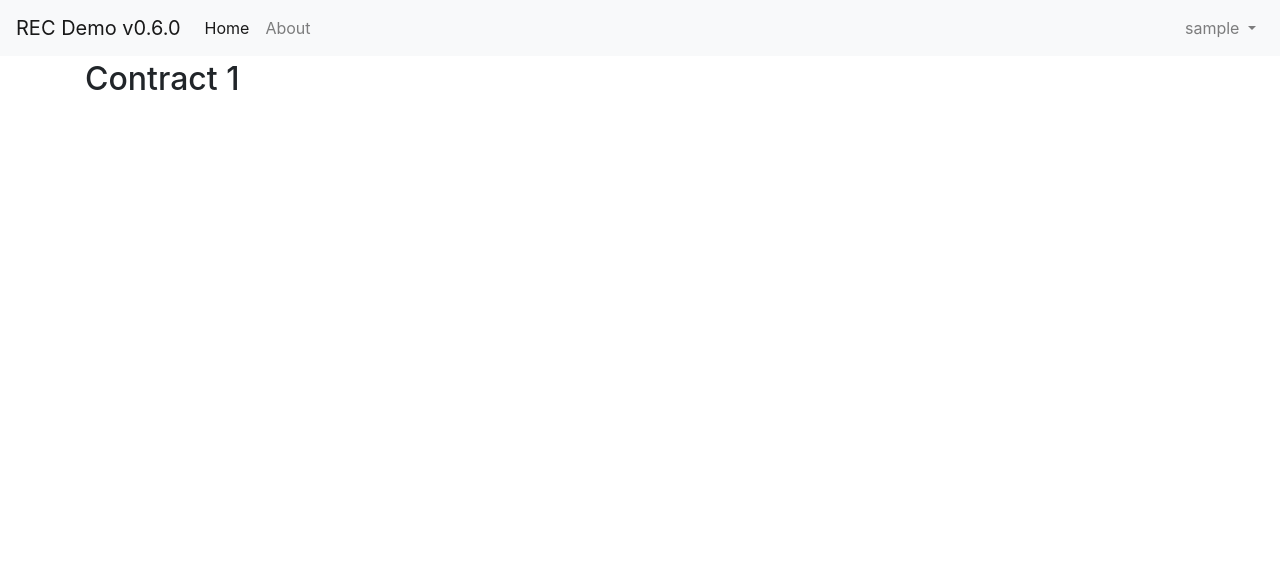
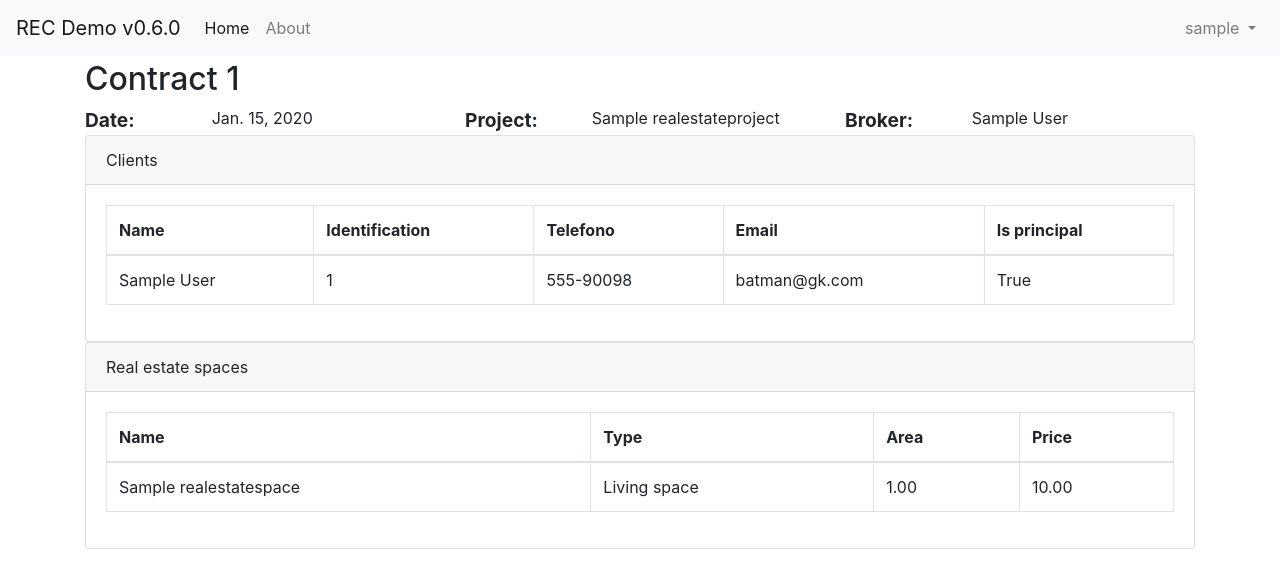
Before and after one commit to luiscberrocal/rec_demo, a Django app: page /en/real-estate/contract/1/ in a window 1280 px wide. Shown: the top 588 px of the page. Run offline with Django 3.2, Linux system fonts and the light colour scheme; a user stored in the database is signed in; tables that the repository leaves empty hold one stand-in row (values such as "Sample post"); some libraries are stand-ins or nearby versions.

Commit message:
Detail view

```diff
--- a/config/settings/base.py
+++ b/config/settings/base.py
@@ -323,8 +323,11 @@ LANGUAGES = (
 ENVIRONMENT_NAME = env('ENVIRONMENT_NAME', default='DEVELOPMENT')
 ENVIRONMENT_ADMIN_CSS = env('ENVIRONMENT_ADMIN_CSS', default='css/admin-dev.css')
 
+USE_THOUSAND_SEPARATOR = True
 es_formats.DATETIME_FORMAT  = 'd-M-Y H:m:s'
 # es_formats.NUMBER_GROUPING
 # es_formats.DATETIME_INPUT_FORMATS
 # es_formats.SHORT_DATETIME_FORMAT
 es_formats.DATE_FORMAT = 'd-M-Y'
+es_formats.DECIMAL_SEPARATOR = '.'
+es_formats.THOUSAND_SEPARATOR = ','
--- a/rec_demo/real_estate/models.py
+++ b/rec_demo/real_estate/models.py
@@ -66,6 +66,8 @@ class RealEstateSpace(Auditable, TimeStampedModel):
     class Meta:
         verbose_name = _('Real estate space')
         verbose_name_plural = _('Real estate spaces')
+        ordering = ('project__name', 'space_type', 'name')
+
 
 
 class Client(Auditable, Human):
@@ -134,6 +136,9 @@ class ContractClient(Auditable, TimeStampedModel):
                                  on_delete=models.CASCADE)
     is_principal = models.BooleanField(_('Is principal'), default=True)
 
+    class Meta:
+        ordering = ('is_principal',)
+
 
 class ContractBroker(Auditable, TimeStampedModel):
     broker = models.ForeignKey(Broker, verbose_name=_('Broker'), related_name='contract_brokers', on_delete=models.CASCADE)
--- a/rec_demo/static/css/project.css
+++ b/rec_demo/static/css/project.css
@@ -29,3 +29,8 @@
 .is-principal {
     font-weight: bolder;
 }
+
+.detail-attribute {
+    font-weight: bolder;
+    font-size: larger;
+}
--- a/rec_demo/templates/real_estate/contract_detail.html
+++ b/rec_demo/templates/real_estate/contract_detail.html
@@ -3,5 +3,82 @@
 {% load i18n %}
 
 {% block content %}
-<h2>{% trans 'Contract' %} {{ object.id }}</h2>
+    <h2>{% trans 'Contract' %} {{ object.id }}</h2>
+    <div class="row">
+        <div class="col-md-4">
+            <div class="row">
+                <div class="col-md-4 detail-attribute">{% trans 'Date' %}:</div>
+                <div class="col-md-8">{{ object.date }}</div>
+            </div>
+        </div>
+        <div class="col-md-4">
+            <div class="row">
+                <div class="col-md-4 detail-attribute">{% trans 'Project' %}:</div>
+                <div class="col-md-8">{{ object.project.name }}</div>
+            </div>
+        </div>
+        <div class="col-md-4">
+            <div class="row">
+                <div class="col-md-4 detail-attribute">{% trans 'Broker' %}:</div>
+                <div class="col-md-8">{{ object.broker.full_name }}</div>
+            </div>
+        </div>
+    </div>
+    <div class="card">
+        <div class="card-header">
+            {% trans 'Clients' %}
+        </div>
+        <div class="card-body">
+            <table class="table table-bordered">
+                <thead>
+                <th scope="col">{% trans 'Name' %}</th>
+                <th scope="col">{% trans 'Identification' %}</th>
+                <th scope="col">{% trans 'Telefono' %}</th>
+                <th scope="col">{% trans 'Email' %}</th>
+                <th scope="col">{% trans 'Is principal' %}</th>
+                </thead>
+                <tbody>
+                {% for contract_client in object.contract_clients.all %}
+                    <tr>
+                        <td>{{ contract_client.client.full_name }}</td>
+                        <td>{{ contract_client.client.national_id }}</td>
+                        <td>555-90098</td>
+                        <td>batman@gk.com</td>
+                        <td>{{ contract_client.is_principal }}</td>
+                    </tr>
+
+                {% endfor %}
+                </tbody>
+            </table>
+        </div>
+    </div>
+
+    <div class="card">
+        <div class="card-header">
+            {% trans 'Real estate spaces' %}
+        </div>
+        <div class="card-body">
+            <table class="table table-bordered">
+                <thead>
+                <th scope="col">{% trans 'Name' %}</th>
+                <th scope="col">{% trans 'Type' %}</th>
+                <th scope="col">{% trans 'Area' %}</th>
+                <th scope="col">{% trans 'Price' %}</th>
+                </thead>
+                <tbody>
+                {% for real_estate_space in object.real_estate_spaces.all %}
+                    <tr>
+                        <td>{{ real_estate_space.name }}</td>
+                        <td>{{ real_estate_space.get_space_type_display }}</td>
+                        <td>{{ real_estate_space.area }}</td>
+                        <td>{{ real_estate_space.price }}</td>
+                    </tr>
+                {% endfor %}
+                </tbody>
+            </table>
+        </div>
+    </div>
+
+
+
 {% endblock %}
```
Also changed, not shown: rec_demo/real_estate/apps.py (line endings or trailing spaces), rec_demo/real_estate/migrations/0004_auto_20210110_1244.py (added).
